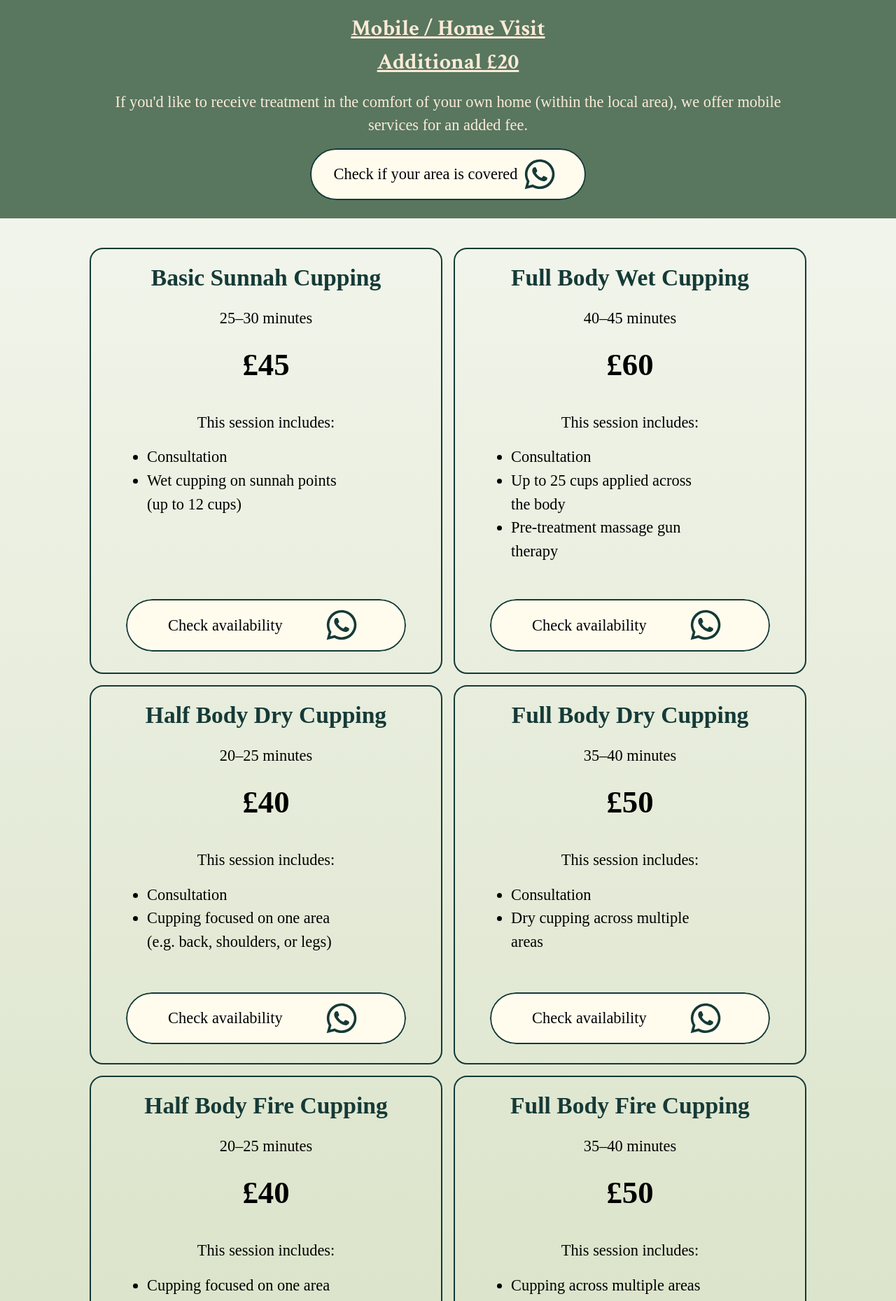
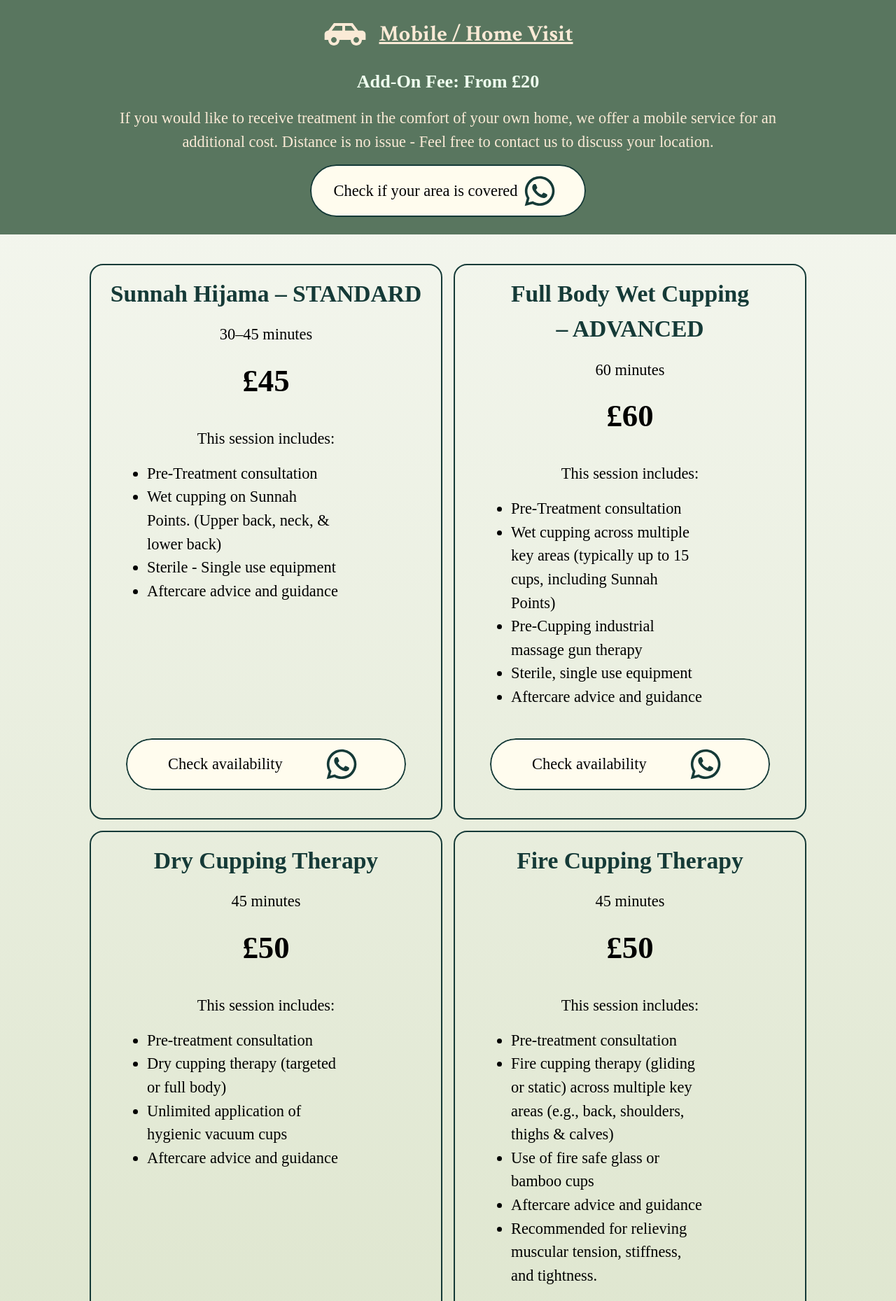
Before and after one commit to wawawoh/Rumi-wellness, a Next.js app in the folder my-app/: page /packages in a window 1280 px wide. Shown: the part 660-2519 px from the top of the page at 70% size. Built offline with nearby package versions, Linux system fonts and the light colour scheme; a web font is replaced by a local one.

Commit message:
perfomed client change in 20 minute too ahahaha

```diff
--- a/my-app/src/app/packages/packages.module.css
+++ b/my-app/src/app/packages/packages.module.css
@@ -1,7 +1,19 @@
 .homeVisits {
     background-color: #59765f;
-    color: antiquewhite;
+    color: #faead6;
+    display: flex;
+    flex-direction: column;
+    align-items: center;
+    h3 {
+        color: rgb(239, 255, 239);
+    }
 
+
+}
+.homediv {
+    display: flex;
+    gap: 1rem;
+    align-items: center;
 }
 .whatsapp {
     display: flex;
--- a/my-app/src/app/packages/page.jsx
+++ b/my-app/src/app/packages/page.jsx
@@ -14,85 +14,92 @@ export const metadata = {
 
 import homestyles from "../services/service.module.css";
 export default function Packages() {
-  const deepTissueFullBodyMassageHas = [
-    "Deep, slow-pressure full body massage",
-    "More intense and focused treatment",
-    "Suitable for athletes or clients with chronic muscle tightness",
+  const sunnahHijamaHas = [
+    "Pre-Treatment consultation",
+    "Wet cupping on Sunnah Points. (Upper back, neck, & lower back)",
+    "Sterile - Single use equipment",
+    "Aftercare advice and guidance",
+  ];
+
+  const fullBodyWetCuppingHas = [
+    "Pre-Treatment consultation",
+    "Wet cupping across multiple key areas (typically up to 15 cups, including Sunnah Points)",
+    "Pre-Cupping industrial massage gun therapy",
+    "Sterile, single use equipment",
+    "Aftercare advice and guidance",
+  ];
+
+  const dryCuppingTherapyHas = [
+    "Pre-treatment consultation",
+    "Dry cupping therapy (targeted or full body)",
+    "Unlimited application of hygienic vacuum cups",
+    "Aftercare advice and guidance",
+  ];
+
+  const fireCuppingTherapyHas = [
+    "Pre-treatment consultation",
+    "Fire cupping therapy (gliding or static) across multiple key areas (e.g., back, shoulders, thighs & calves)",
+    "Use of fire safe glass or bamboo cups",
+    "Aftercare advice and guidance",
+    "Recommended for relieving muscular tension, stiffness, and tightness.",
+  ];
+
+  const halfBodyMassageHas = [
+    "Focused massage on upper body or lower body",
+    "Olive oil application",
+    "Industrial massage gun therapy",
+    "Optional silicon cups movement",
   ];
 
   const fullBodyMassageHas = [
-    "Massage covering major areas: back, shoulders, arms, and legs",
+    "Massage covering major areas (back, shoulders, thighs & calves)",
+    "Olive oil application",
+    "Industrial massage gun therapy",
+    "Optional silicone cup movement",
   ];
 
-  const halfBodyMassageHas = [
-    "Focused massage on one area (e.g. back, shoulders, or legs)",
+  const recoveryMassageHas = [
+    "Full body massage with firmer pressure",
+    "Focus on relieving muscle tension and tightness",
+    "Olive oil application",
+    "Industrial massage gun therapy",
+    "Optional silicone cup movement",
   ];
 
-  const fullBodyFireCuppingHas = [
-    "Cupping across multiple areas (e.g. back, shoulders, thighs, calves)",
-    "Up to 18 cups",
-    "Pre-treatment massage gun therapy",
+  const performanceTherapyHas = [
+    "Consultation and movement assessment",
+    "Cupping therapy (targeted as needed)",
+    "Soft tissue release with Graston IASTM tools",
+    "Industrial massage gun therapy (if required)",
+    "Aftercare advice and guidance",
   ];
 
-  const halfBodyFireCuppingHas = [
-    "Cupping focused on one area (e.g. back, shoulders, or legs)",
-    "Up to 10 cups",
-  ];
-
-  const fullBodyDryCuppingHas = [
-    "Consultation",
-    "Dry cupping across multiple areas",
-  ];
-
-  const halfBodyDryCuppingHas = [
-    "Consultation",
-    "Cupping focused on one area (e.g. back, shoulders, or legs)",
-  ];
-
-  const basicSunnahCuppingHas = [
-    "Consultation",
-    "Wet cupping on sunnah points (up to 12 cups)",
-  ];
-
-  const fullBodyWetCuppingHas = [
-    "Consultation",
-    "Up to 25 cups applied across the body",
-    "Pre-treatment massage gun therapy",
-  ];
-
-  const targetedInjuryRecoveryHas = [
-    "Consultation and assessment",
-    "Manual therapy and hands-on treatment",
-    "Use of Graston IASTM tools",
-    "Use of industrial-grade massage gun",
-  ];
-
-  const gymPerformanceSupportHas = [
-    "Consultation and movement assessment",
-    "Cupping therapy",
-    "Industrial-grade massage gun therapy",
-    "Graston IASTM tools",
+  const injuryMuscleRecoveryTherapyHas = [
+    "Consultation & assessment",
+    "Targeted cupping therapy",
+    "Soft tissue release using Graston IASTM tools",
+    "Aftercare advice and guidance",
+    "This therapy focuses on reducing inflammation, breaking down scar tissue, and supporting muscle repair",
   ];
 
   const combinationTherapyHas = [
     "Consultation",
-    "Wet cupping on sunnah points (up to 12 cups)",
-    "Targeted treatment on one area (e.g. shoulder, leg, neck)",
-    "Use of industrial massage gun and Graston tools (if required)",
+    "Wet cupping on Sunnah points (Sunnah Hijama)",
+    "Targeted therapy on one area (e.g., shoulders, lower back, or leg)",
+    "Soft tissue release using Graston IASTM tools",
+    "Aftercare advice and guidance",
+    "This therapy is designed to reduce inflammation, relieve tension, and improve circulation.",
+    "Normally £95 if booked separately. Save £30 with this combined therapy.",
   ];
 
   const deluxeWellnessResetHas = [
-    "Full body massage (60 minutes)",
-    "Wet cupping on sunnah points (up to 12 cups)",
-    "Targeted treatment on one area",
-    "Use of massage gun and Graston tools (if required)",
-  ];
-
-  const eliteAthleteRecoveryHas = [
-    "Full consultation & movement assessment",
-    "Cupping therapy (wet or dry as required)",
-    "Industrial-grade massage gun therapy",
-    "Graston IASTM tools",
+    "Full body massage (60 mins)",
+    "Wet cupping therapy (Sunnah points or targeted area based on your needs)",
+    "Targeted therapy (e.g. shoulders, lower back, or legs)",
+    "Graston IASTM tool work for soft tissue release",
+    "Aftercare advice and guidance",
+    "A restorative session combining full body relaxation and targeted cupping therapy, designed to reset the body and mind.",
+    "Normally £145 if booked separately. Save £50 with this deluxe package",
   ];
 
   return (
@@ -114,12 +121,16 @@ export default function Packages() {
         </p>
       </section>
       <section className={styles.homeVisits}>
-        <h2>
-          Mobile / Home Visit <br /> Additional £20
-        </h2>
+        <div className={styles.homediv}>
+          <img src="/images/car-svgrepo-com.svg" alt="" />
+          <h2>Mobile / Home Visit</h2>
+        </div>
+
+        <h3> Add-On Fee: From £20</h3>
         <p>
-          If you'd like to receive treatment in the comfort of your own home
-          (within the local area), we offer mobile services for an added fee.
+          If you would like to receive treatment in the comfort of your own
+          home, we offer a mobile service for an additional cost. Distance is no
+          issue - Feel free to contact us to discuss your location.
         </p>
 
         <Link className="good-button-link" href="/contact">
@@ -136,64 +147,48 @@ export default function Packages() {
       </section>
       <section className={styles.packagesWrapper}>
         <RealPackage
-          name={"Basic Sunnah Cupping"}
+          name={"Sunnah Hijama – STANDARD"}
           price={"£45"}
-          duration={"25–30 minutes"}
-          includes={basicSunnahCuppingHas}
+          duration={"30–45 minutes"}
+          includes={sunnahHijamaHas}
           link={
-            "https://api.whatsapp.com/send?phone=447939022878&text=Hi,%20I%E2%80%99m%20interested%20in%20booking%20the%20Basic%20Sunnah%20Cupping.%20Can%20you%20let%20me%20know%20your%20availability?"
-          }
-        />
-        <RealPackage
-          name={"Full Body Wet Cupping"}
-          price={"£60"}
-          duration={"40–45 minutes"}
-          includes={fullBodyWetCuppingHas}
-          link={
-            "https://api.whatsapp.com/send?phone=447939022878&text=Hi,%20I%E2%80%99m%20interested%20in%20booking%20the%20Full%20Body%20Wet%20Cupping.%20Can%20you%20let%20me%20know%20your%20availability?"
-          }
-        />
-        <RealPackage
-          name={"Half Body Dry Cupping"}
-          price={"£40"}
-          duration={"20–25 minutes"}
-          includes={halfBodyDryCuppingHas}
-          link={
-            "https://api.whatsapp.com/send?phone=447939022878&text=Hi,%20I%E2%80%99m%20interested%20in%20booking%20the%20Half%20Body%20Dry%20Cupping.%20Can%20you%20let%20me%20know%20your%20availability?"
+            "https://api.whatsapp.com/send?phone=447939022878&text=Hi,%20I%E2%80%99m%20interested%20in%20booking%20the%20Sunnah%20Hijama%20–%20STANDARD.%20Can%20you%20let%20me%20know%20your%20availability?"
           }
         />
 
         <RealPackage
-          name={"Full Body Dry Cupping"}
-          price={"£50"}
-          duration={"35–40 minutes"}
-          includes={fullBodyDryCuppingHas}
+          name={"Full Body Wet Cupping – ADVANCED"}
+          price={"£60"}
+          duration={"60 minutes"}
+          includes={fullBodyWetCuppingHas}
           link={
-            "https://api.whatsapp.com/send?phone=447939022878&text=Hi,%20I%E2%80%99m%20interested%20in%20booking%20the%20Full%20Body%20Dry%20Cupping.%20Can%20you%20let%20me%20know%20your%20availability?"
+            "https://api.whatsapp.com/send?phone=447939022878&text=Hi,%20I%E2%80%99m%20interested%20in%20booking%20the%20Full%20Body%20Wet%20Cupping%20–%20ADVANCED.%20Can%20you%20let%20me%20know%20your%20availability?"
           }
         />
 
         <RealPackage
-          name={"Half Body Fire Cupping"}
-          price={"£40"}
-          duration={"20–25 minutes"}
-          includes={halfBodyFireCuppingHas}
+          name={"Dry Cupping Therapy"}
+          price={"£50"}
+          duration={"45 minutes"}
+          includes={dryCuppingTherapyHas}
           link={
-            "https://api.whatsapp.com/send?phone=447939022878&text=Hi,%20I%E2%80%99m%20interested%20in%20booking%20the%20Half%20Body%20Fire%20Cupping.%20Can%20you%20let%20me%20know%20your%20availability?"
+            "https://api.whatsapp.com/send?phone=447939022878&text=Hi,%20I%E2%80%99m%20interested%20in%20booking%20the%20Dry%20Cupping%20Therapy.%20Can%20you%20let%20me%20know%20your%20availability?"
           }
         />
+
         <RealPackage
-          name={"Full Body Fire Cupping"}
+          name={"Fire Cupping Therapy"}
           price={"£50"}
-          duration={"35–40 minutes"}
-          includes={fullBodyFireCuppingHas}
+          duration={"45 minutes"}
+          includes={fireCuppingTherapyHas}
           link={
-            "https://api.whatsapp.com/send?phone=447939022878&text=Hi,%20I%E2%80%99m%20interested%20in%20booking%20the%20Full%20Body%20Fire%20Cupping.%20Can%20you%20let%20me%20know%20your%20availability?"
+            "https://api.whatsapp.com/send?phone=447939022878&text=Hi,%20I%E2%80%99m%20interested%20in%20booking%20the%20Fire%20Cupping%20Therapy.%20Can%20you%20let%20me%20know%20your%20availability?"
           }
         />
+
         <RealPackage
           name={"Half Body Massage"}
-          price={"£35"}
+          price={"£40"}
           duration={"30 minutes"}
           includes={halfBodyMassageHas}
           link={
@@ -212,39 +207,39 @@ export default function Packages() {
         />
 
         <RealPackage
-          name={"Deep Tissue Full Body Massage"}
-          price={"£65"}
+          name={"Recovery Massage"}
+          price={"£60"}
           duration={"60 minutes"}
-          includes={deepTissueFullBodyMassageHas}
+          includes={recoveryMassageHas}
           link={
-            "https://api.whatsapp.com/send?phone=447939022878&text=Hi,%20I%E2%80%99m%20interested%20in%20booking%20the%20Deep%20Tissue%20Full%20Body%20Massage.%20Can%20you%20let%20me%20know%20your%20availability?"
+            "https://api.whatsapp.com/send?phone=447939022878&text=Hi,%20I%E2%80%99m%20interested%20in%20booking%20the%20Recovery%20Massage.%20Can%20you%20let%20me%20know%20your%20availability?"
           }
         />
 
         <RealPackage
-          name={"Gym Performance Support"}
+          name={"Performance Therapy"}
           price={"£50"}
           duration={"45–60 minutes"}
-          includes={gymPerformanceSupportHas}
+          includes={performanceTherapyHas}
           link={
-            "https://api.whatsapp.com/send?phone=447939022878&text=Hi,%20I%E2%80%99m%20interested%20in%20booking%20the%20Gym%20Performance%20Support.%20Can%20you%20let%20me%20know%20your%20availability?"
+            "https://api.whatsapp.com/send?phone=447939022878&text=Hi,%20I%E2%80%99m%20interested%20in%20booking%20the%20Performance%20Therapy.%20Can%20you%20let%20me%20know%20your%20availability?"
           }
         />
 
         <RealPackage
-          name={"Targeted Injury Recovery"}
+          name={"Injury & Muscle Recovery Therapy"}
           price={"£50"}
-          duration={"30–35 minutes"}
-          includes={targetedInjuryRecoveryHas}
+          duration={"60 minutes"}
+          includes={injuryMuscleRecoveryTherapyHas}
           link={
-            "https://api.whatsapp.com/send?phone=447939022878&text=Hi,%20I%E2%80%99m%20interested%20in%20booking%20the%20Targeted%20Injury%20Recovery.%20Can%20you%20let%20me%20know%20your%20availability?"
+            "https://api.whatsapp.com/send?phone=447939022878&text=Hi,%20I%E2%80%99m%20interested%20in%20booking%20the%20Injury%20%26%20Muscle%20Recovery%20Therapy.%20Can%20you%20let%20me%20know%20your%20availability?"
           }
         />
 
         <RealPackage
           name={"Combination Therapy"}
           price={"£65"}
-          duration={"40–45 minutes"}
+          duration={"60 minutes"}
           includes={combinationTherapyHas}
           link={
             "https://api.whatsapp.com/send?phone=447939022878&text=Hi,%20I%E2%80%99m%20interested%20in%20booking%20the%20Combination%20Therapy.%20Can%20you%20let%20me%20know%20your%20availability?"
@@ -254,19 +249,10 @@ export default function Packages() {
         <RealPackage
           name={"Deluxe Wellness Reset"}
           price={"£95"}
-          duration={"Approx. 90–95 minutes"}
+          duration={"90–95 minutes"}
           includes={deluxeWellnessResetHas}
           link={
             "https://api.whatsapp.com/send?phone=447939022878&text=Hi,%20I%E2%80%99m%20interested%20in%20booking%20the%20Deluxe%20Wellness%20Reset.%20Can%20you%20let%20me%20know%20your%20availability?"
-          }
-        />
-        <RealPackage
-          name={"Elite Athlete Recovery"}
-          price={"£130"}
-          duration={"60–75 minutes"}
-          includes={eliteAthleteRecoveryHas}
-          link={
-            "https://api.whatsapp.com/send?phone=447939022878&text=Hi,%20I%E2%80%99m%20interested%20in%20booking%20the%20Elite%20Athlete%20Recovery.%20Can%20you%20let%20me%20know%20your%20availability?"
           }
         />
       </section>
```
Also changed, not shown: my-app/public/images/car-svgrepo-com.svg (added).
